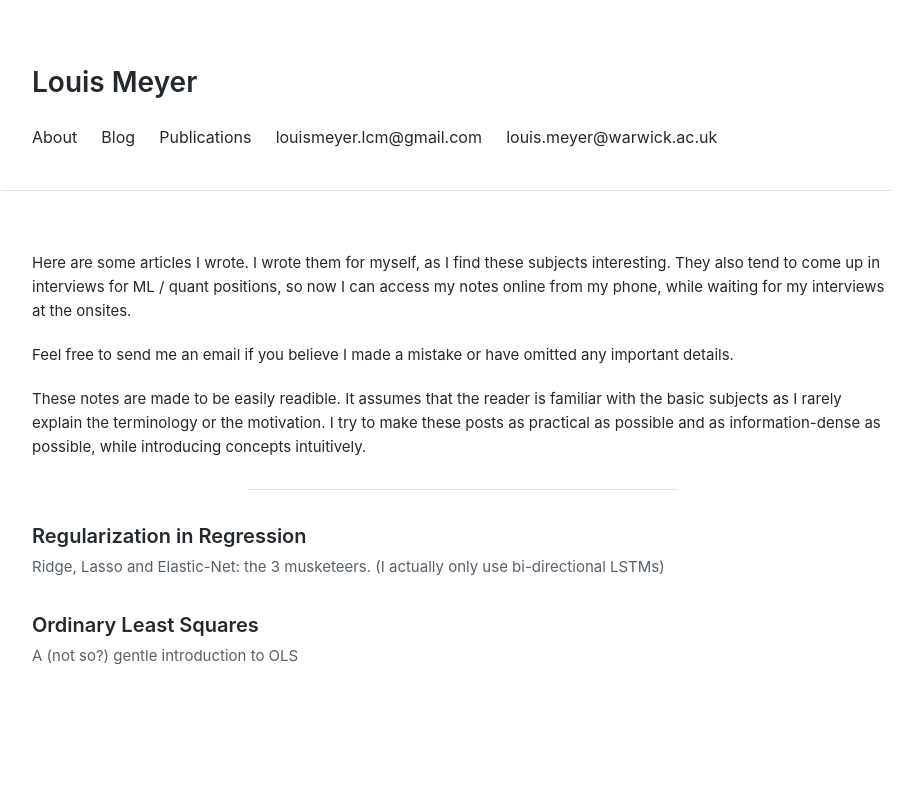
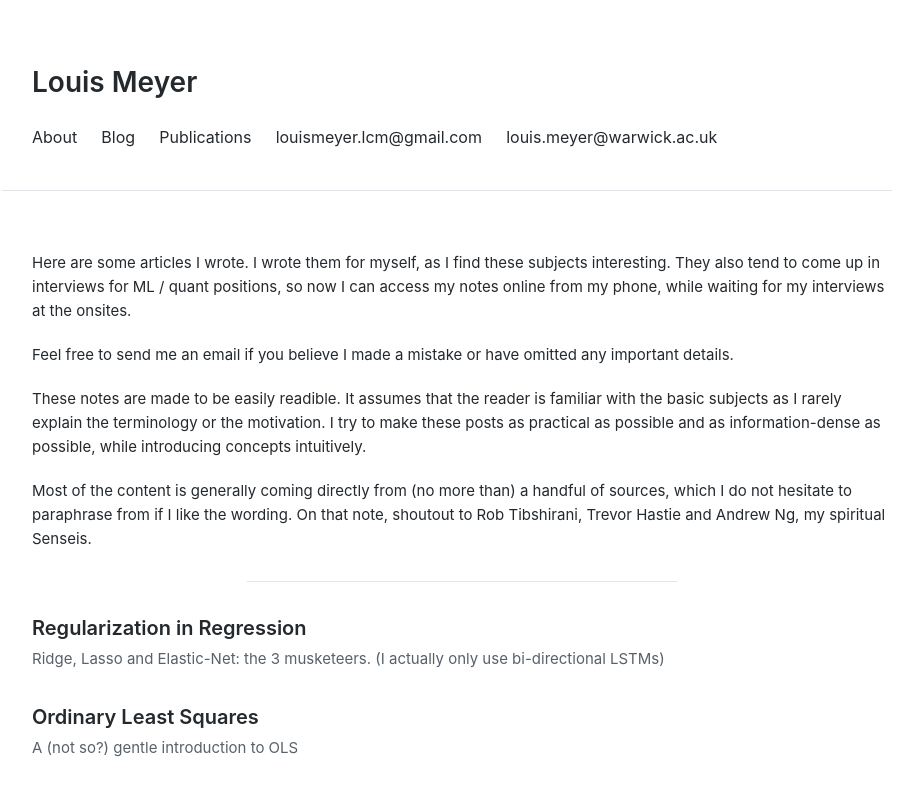
Before and after one commit to meyerlouis/meyerlouis.github.io, a Jekyll site: the page built from blog.md, in a window 1280 px wide. Shown: the top 796 px of the page, without its empty margins (178-1093 px from the left). Built offline with Jekyll 4.4.1, drawn with Linux system fonts in a browser that asks for light colours.

Commit message:
quikfix2

```diff
--- a/_config.yaml
+++ b/_config.yaml
@@ -2,7 +2,7 @@ title: Louis Meyer
 email: louismeyer.lcm@gmail.com
 email2: louis.meyer@warwick.ac.uk
 description: >-
-  Brief description of your work and interests.
+  This is my online attic
 baseurl: ""
 url: "http://localhost:4000"
 
--- a/blog.md
+++ b/blog.md
@@ -7,6 +7,8 @@ Here are some articles I wrote. I wrote them for myself, as I find these subject
 Feel free to send me an email if you believe I made a mistake or have omitted any important details.
 
 These notes are made to be easily readible. It assumes that the reader is familiar with the basic subjects as I rarely explain the terminology or the motivation. I try to make these posts as practical as possible and as information-dense as possible, while introducing concepts intuitively.
+
+Most of the content is generally coming directly from (no more than) a handful of sources, which I do not hesitate to paraphrase from if I like the wording. On that note, shoutout to Rob Tibshirani, Trevor Hastie and Andrew Ng, my spiritual Senseis.
 
 <hr class="post-divider">
 
```
Also changed, not shown: about.md (+3 -0 lines).
